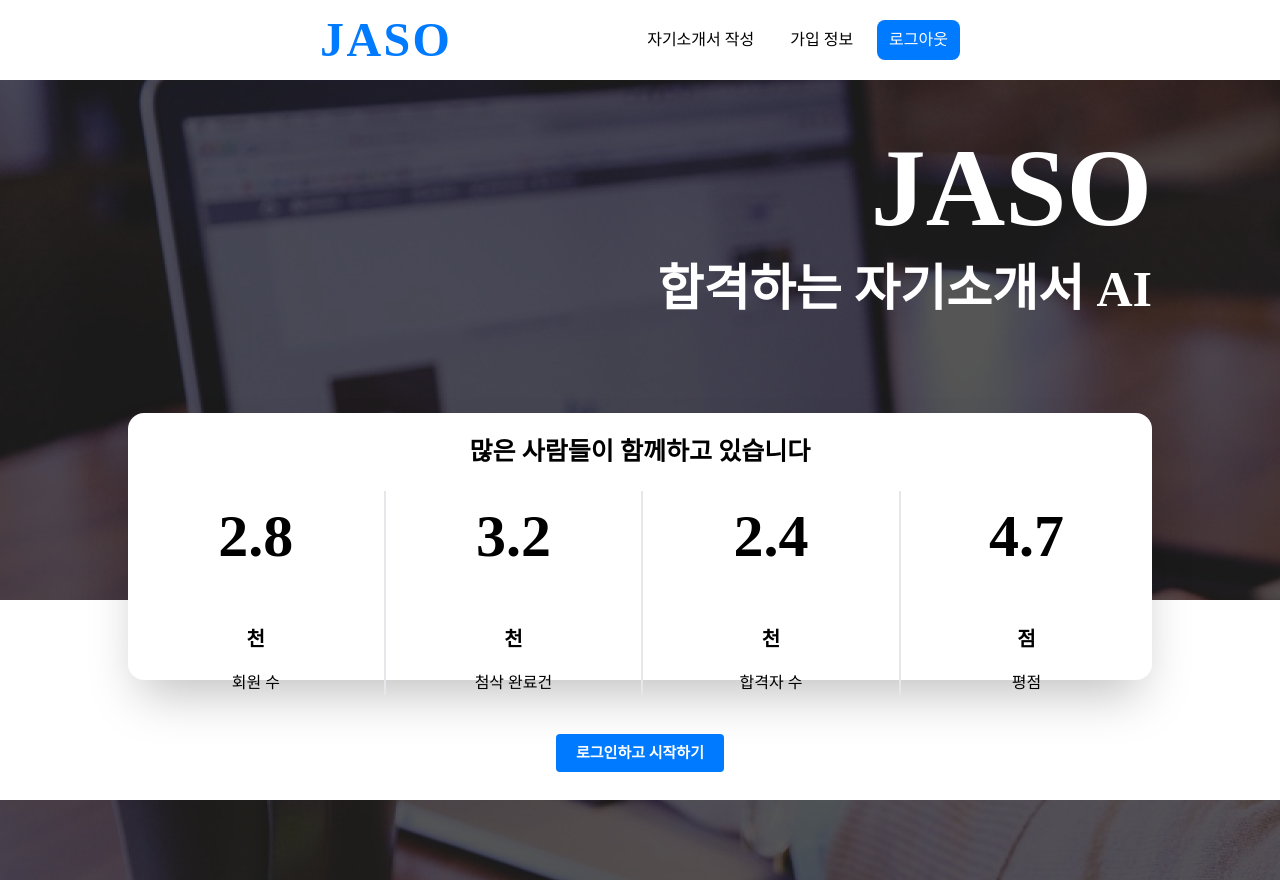
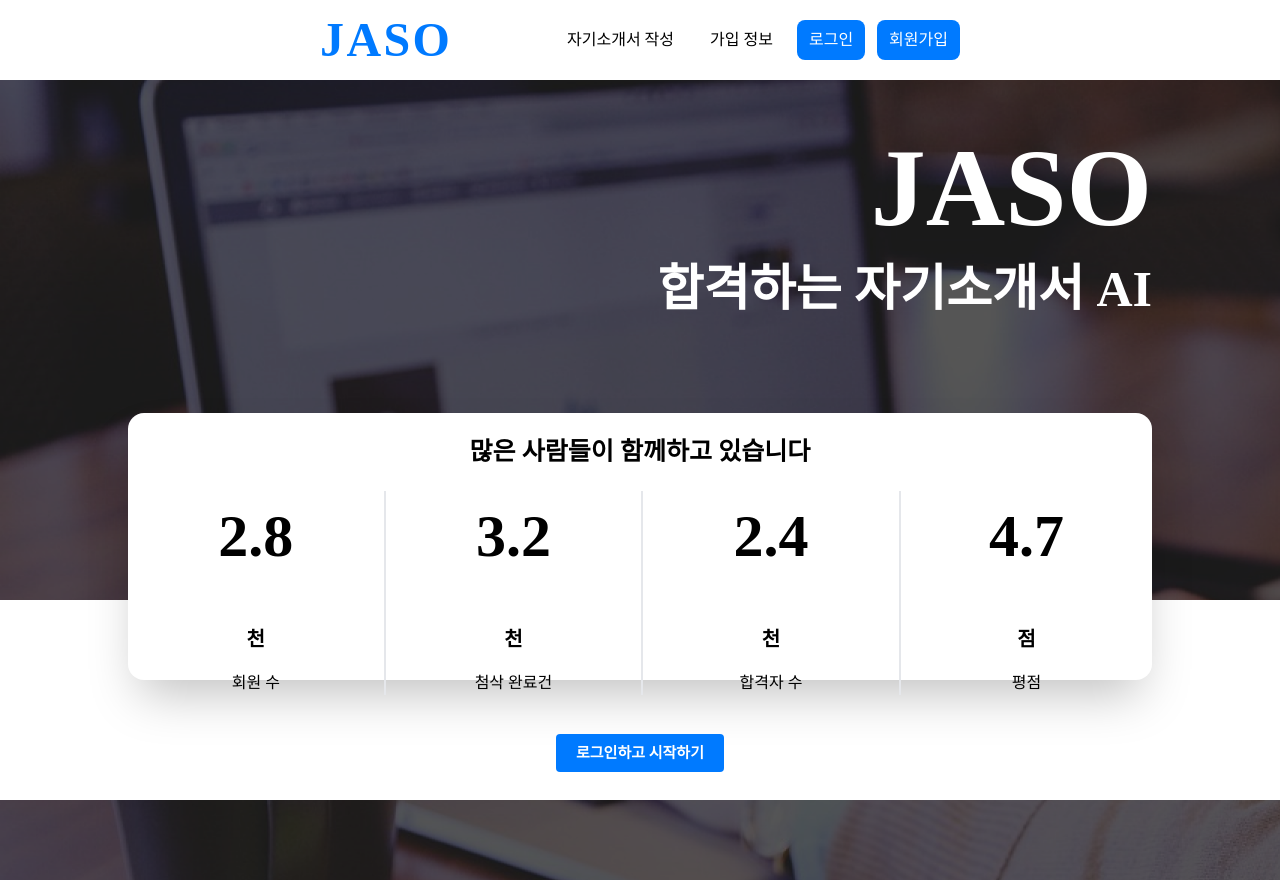
Before and after one commit to Original-Gimchi/VisualNovel_CLIENT, a Next.js app: page / in a window 1280 px wide. Built offline with nearby package versions, Linux system fonts and the light colour scheme; what javascript-time-ago would draw is missing.

Commit message:
로그인 회원가입

```diff
--- a/components/Header/index.tsx
+++ b/components/Header/index.tsx
@@ -23,7 +23,7 @@ export default function Header() {
           자기소개서 작성
         </li>
         <li className="cursor-pointer">가입 정보</li>
-        {Storage.getItem("ACCESS_TOKEN") ? (
+        {!Storage.getItem("ACCESS_TOKEN") ? (
           <>
             <li
               className="cursor-pointer p-1 bg-primary text-white"
```
